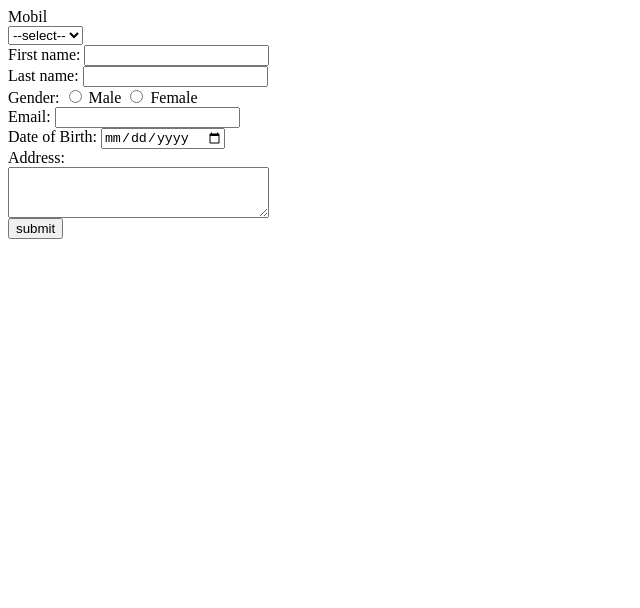
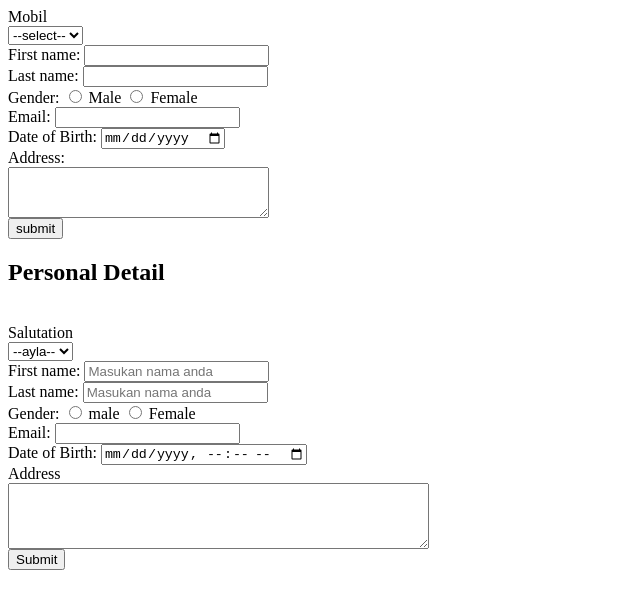
Before and after one commit to mirfanwebdev/form-kelompok-ungu, a plain HTML site: page index.html in a window 1280 px wide. Shown: the whole page, without its empty margins (0-640 px from the left). Drawn offline with Linux system fonts and the light colour scheme.

Commit message:
add new form on html

```diff
--- a/index.html
+++ b/index.html
@@ -46,5 +46,52 @@
       <input type="submit" value="submit" />
     </form>
 
+
+    <!--Form-Egi -->
+    <form action="">
+      <h2>Personal Detail</h2>
+      <br />
+
+      <label for="type">Salutation</label>
+      <br />
+
+      <select id="type" name="mobil">
+          <option value="ayla">--ayla--</option>
+          <option value="agya">agya</option>
+          <option value="sigra">sigra</option>
+      </select>
+      <br />
+
+      <label for="form-input">First name: </label>
+      <input type="text" id="form-input" placeholder="Masukan nama anda">
+      <br />
+
+      <label for="form-input">Last name: </label>
+      <input type="text" id="form-input" placeholder="Masukan nama anda">
+      <br />
+
+      <label for="gender">Gender: </label>
+      <input type="radio" id="gender" name="gender" value="male">
+      <label for="gender">male</label>
+      <input type="radio" id="gender" name="gender" value="Female">
+      <label for="gender">Female</label>
+      <br />
+
+      <label id="email">Email: </label>
+      <input type="text" id="email">
+      <br />
+
+      <label for="date">Date of Birth: </label>
+      <input type="datetime-local" id="date">
+      <br />
+
+      <label for="addres">Address</label>
+      <br />
+
+      <textarea id="addres" name="addres" rows="4" cols="50"></textarea>
+      <br />
+      <input type="submit">
+  </form>
+
   </body>
 </html>
```
